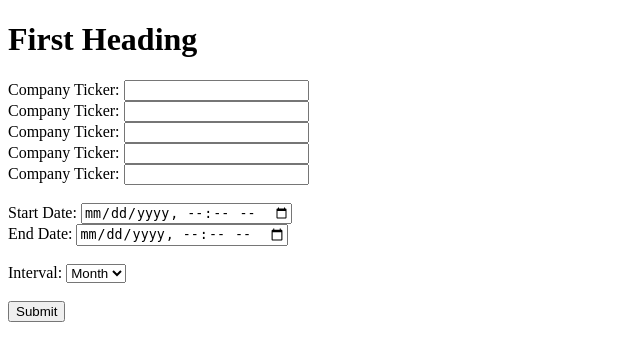
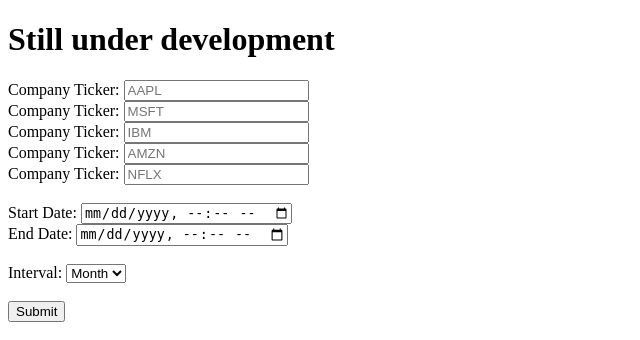
Before and after one commit to jessekeranen/webApp, a Flask app: page / in a window 1280 px wide. Shown: the top 340 px of the page, without its empty margins (0-640 px from the left). Run offline with Flask 2, Linux system fonts and the light colour scheme; parts of the project's set-up code (start-up, migrations or seed data) failed here and were passed over.

Commit message:
Ticker check

```diff
--- a/app.py
+++ b/app.py
@@ -12,13 +12,13 @@ def hello():
 
 @app.route("/echo", methods=['POST', 'GET'])
 def calculate():
-    names = [str(request.form["name1"]), str(request.form["name2"]), str(request.form["name3"]),
-             str(request.form["name4"]), str(request.form["name5"])]
+    names = [str(request.form["name1"]) or "", str(request.form["name2"]) or "", str(request.form["name3"]) or "",
+             str(request.form["name4"]) or "", str(request.form["name5"]) or ""]
     start = str(request.form["start"])
     end = str(request.form["end"])
     interval = str(request.form["interval"])
     df, labels, prices, tickers, rand, color, eff_frontier, weights = logic.getdata(names, interval)
-    flash("You chose: " + tickers + " from" + start + " to " + end + " with interval of " + interval)
+    flash("You chose: " + str(tickers) + " from" + start + " to " + end + " with interval of " + interval)
 
     return render_template("index.html", tables=[df.tail(10).to_html(classes='data')], titles=df.columns.values,
-                           labels=labels, values=prices, names=names, rand=rand, color=color, eff=eff_frontier, weights=weights)
+                           labels=labels, values=prices, names=tickers, rand=rand, color=color, eff=eff_frontier, weights=weights)
--- a/templates/index.html
+++ b/templates/index.html
@@ -6,20 +6,20 @@
     <script> src = "https://cdn.jsdelivr.net/npm/chart.js"</script>
 </head>
 <body>
-<h1>First Heading</h1>
+<h1>Still under development</h1>
 <div class="whole">
     <div class="left">
         <form action="/echo" method="post">
             <label for="name1">Company Ticker:</label>
-            <input type="text" id="name1" name="name1"><br>
+            <input type="text" id="name1" placeholder="AAPL" name="name1"><br>
             <label for="name2">Company Ticker:</label>
-            <input type="text" id="name2" name="name2"><br>
+            <input type="text" id="name2" placeholder="MSFT" name="name2"><br>
             <label for="name3">Company Ticker:</label>
-            <input type="text" id="name3" name="name3"><br>
+            <input type="text" id="name3" placeholder="IBM" name="name3"><br>
             <label for="name4">Company Ticker:</label>
-            <input type="text" id="name4" name="name4"><br>
+            <input type="text" id="name4" placeholder="AMZN" name="name4"><br>
             <label for="name5">Company Ticker:</label>
-            <input type="text" id="name5" name="name5"><br><br>
+            <input type="text" id="name5" placeholder="NFLX" name="name5"><br><br>
             <label for="start">Start Date:</label>
             <input type="datetime-local" id="start" name="start"><br>
             <label for="end">End Date:</label>
```
Also changed, not shown: logic.py (+20 -5 lines).
